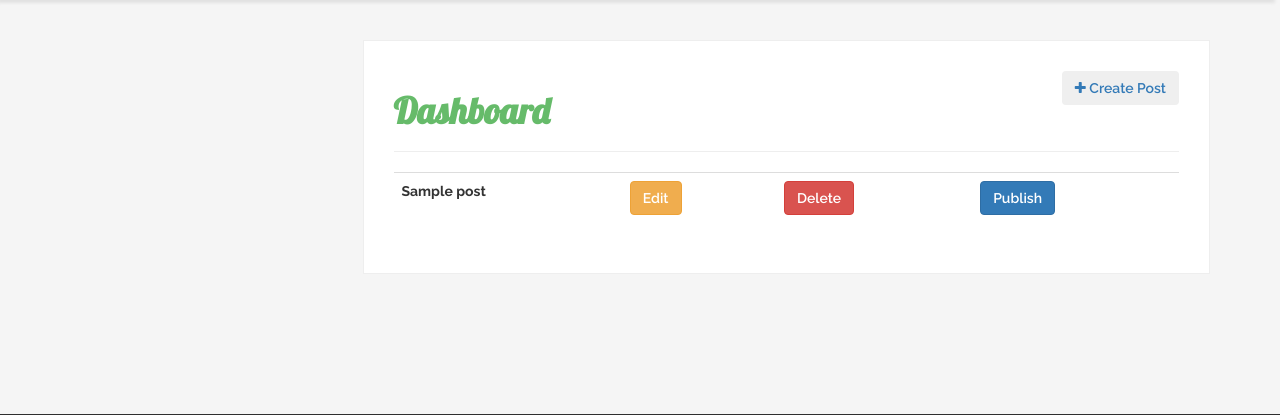
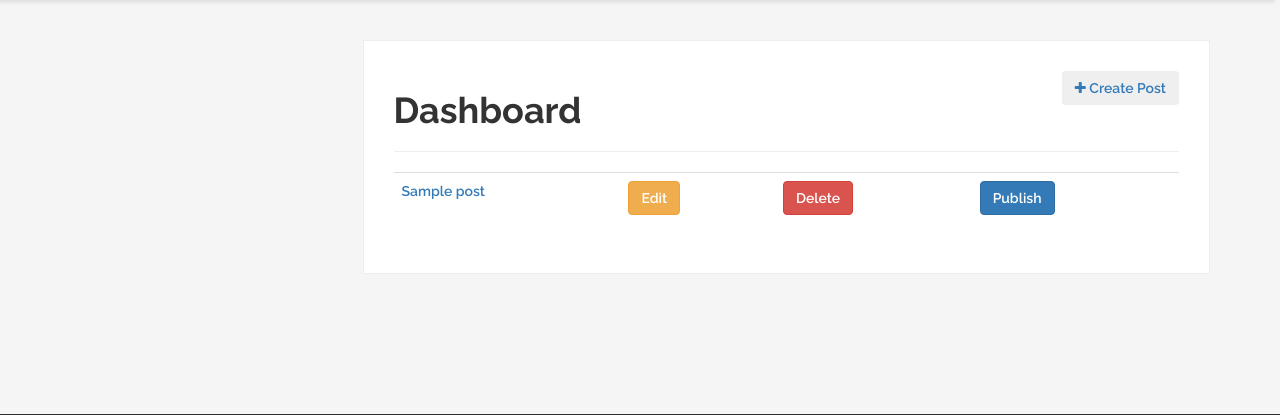
Before and after one commit to rolky/Codehub, a Django app: page /dashboard/ in a window 1280 px wide. Shown: the part 128-543 px from the top of the page. Run offline with Django 3.2, Linux system fonts and the light colour scheme; a user stored in the database is signed in; tables that the repository leaves empty hold one stand-in row (values such as "Sample post"); some libraries are stand-ins or nearby versions.

Commit message:
link ade in dropbox

```diff
--- a/blog/static/blog/css/post.css
+++ b/blog/static/blog/css/post.css
@@ -1,10 +1,10 @@
 .content {
 margin-left: 40px;
 }
-h1, h2, h3, h4 {
+.postheader h1, h2, h3, h4 {
     color: #66bb6a;
 font-family: 'Lobster', cursive;
-}
+}  */
 .date {
 color: #828282;
 }
--- a/blog/templates/blog/dashboard.html
+++ b/blog/templates/blog/dashboard.html
@@ -18,7 +18,7 @@
             {% for post in posts %}
                 <tr>
                     <td>
-                       <strong>{{ post.title }}</strong>
+                       <strong><a href="{% url 'blog:details' post.id %}">{{ post.title }}</a></strong>
                     </td>
                     <td>
                         <a class="btn btn-warning" type="button">Edit</a>
```
